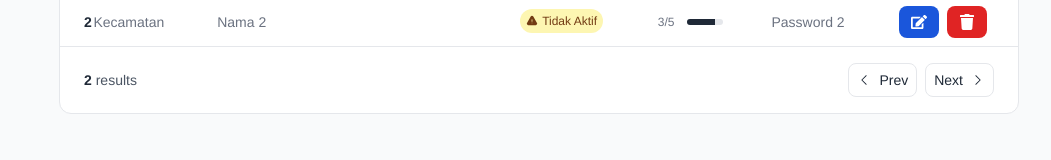
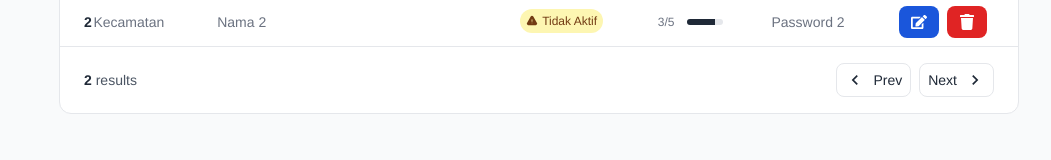
Before and after one commit to azharanggakusuma/simades, a Next.js app: page /dashboard/pages/users in a window 1280 px wide. Shown: the part 353-513 px from the top of the page, without its empty margins (229-1280 px from the left). Built offline with nearby package versions, Linux system fonts and the light colour scheme.

Commit message:
feat: replace pagination icons with react-icons for improved consistency

```diff
--- a/app/dashboard/pages/users/TableUser.tsx
+++ b/app/dashboard/pages/users/TableUser.tsx
@@ -1,10 +1,5 @@
-import {
-  CheckCircleIcon,
-  ExclamationTriangleIcon,
-  ChevronLeftIcon,
-  ChevronRightIcon,
-} from "@heroicons/react/24/solid";
-
+import { CheckCircleIcon, ExclamationTriangleIcon } from "@heroicons/react/24/solid";
+import { MdChevronLeft, MdChevronRight } from 'react-icons/md';
 import { FaDownload, FaUserPlus, FaEdit, FaTrash } from "react-icons/fa";
 
 export default function TableUser() {
@@ -274,7 +269,7 @@ export default function TableUser() {
                         type="button"
                         className="py-1.5 px-2 inline-flex items-center gap-x-2 text-sm font-medium rounded-lg border border-gray-200 bg-white text-gray-800 shadow-2xs hover:bg-gray-50 disabled:opacity-50 disabled:pointer-events-none focus:outline-hidden focus:bg-gray-50 dark:bg-transparent dark:border-neutral-700 dark:text-neutral-300 dark:hover:bg-neutral-800 dark:focus:bg-neutral-800"
                       >
-                        <ChevronLeftIcon className="shrink-0 size-3.5" />
+                        <MdChevronLeft className="w-5 h-5" />
                         Prev
                       </button>
                       <button
@@ -282,7 +277,7 @@ export default function TableUser() {
                         className="py-1.5 px-2 inline-flex items-center gap-x-2 text-sm font-medium rounded-lg border border-gray-200 bg-white text-gray-800 shadow-2xs hover:bg-gray-50 disabled:opacity-50 disabled:pointer-events-none focus:outline-hidden focus:bg-gray-50 dark:bg-transparent dark:border-neutral-700 dark:text-neutral-300 dark:hover:bg-neutral-800 dark:focus:bg-neutral-800"
                       >
                         Next
-                        <ChevronRightIcon className="shrink-0 size-3.5" />
+                        <MdChevronRight className="w-5 h-5" />
                       </button>
                     </div>
                   </div>
```
